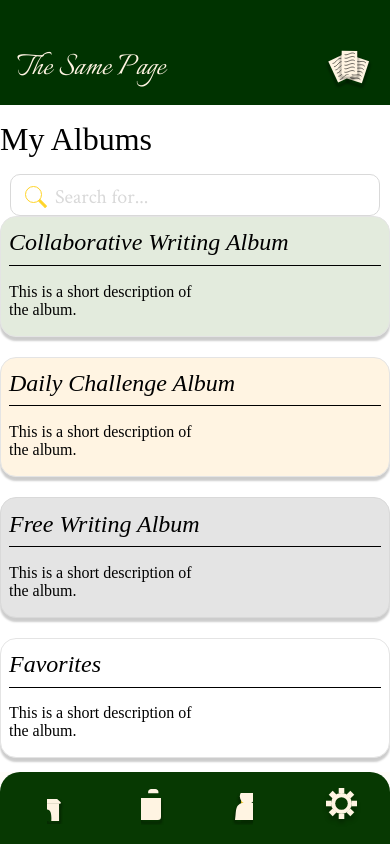
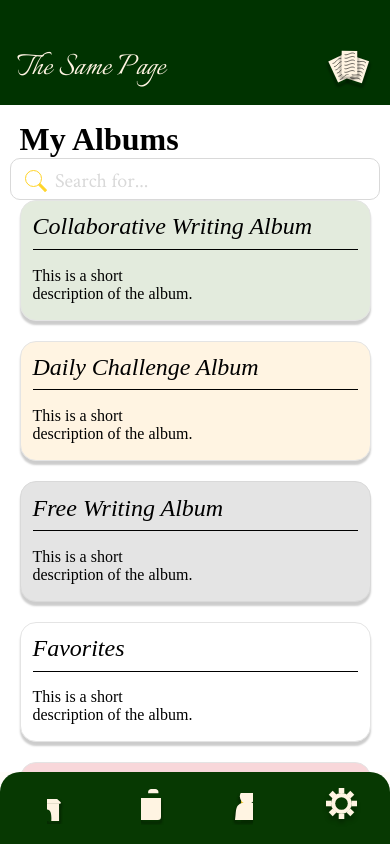
Before and after one commit to calliwickham/thesamepage, a React Native app: screen /Albums in a window 390 px wide. Built offline with nearby package versions, Linux system fonts and the light colour scheme.

Commit message:
updated styles to Albums screen. searchbox still needs adjustments.

```diff
--- a/src/screens/Albums.js
+++ b/src/screens/Albums.js
@@ -69,22 +69,35 @@ const styles = StyleSheet.create({
     container: {
         flex: 1,
         backgroundColor: 'white',
-        paddingHorizontal: 16,
     },
     header: {
         fontSize: 32,
         fontFamily: 'Crimson Text',
         marginVertical: 16,
+        fontWeight: 'bold',
+        paddingLeft: '5%',
+        marginBottom: 0
     },
     scrollContainer: {
-        paddingBottom: 24,
+        paddingBottom: 0,
+        paddingLeft: '5%',
+        paddingRight: '5%'
+    },
+    searchBoxContainer: {
+        marginTop: 10,
+        marginBottom: 10,
+        paddingLeft: '5%',
+        paddingRight: '5%'
     },
     card: {
         width: '100%',
         height: cardHeight,
         borderRadius: 16,
         marginBottom: 20,
-        padding: 8,
+        paddingTop: 8,
+        paddingBottom: 8,
+        paddingLeft: 12,
+        paddingRight: 12,
         borderColor: '#E4E4E4',
         borderStyle: 'solid',
         borderWidth: 1,
```
